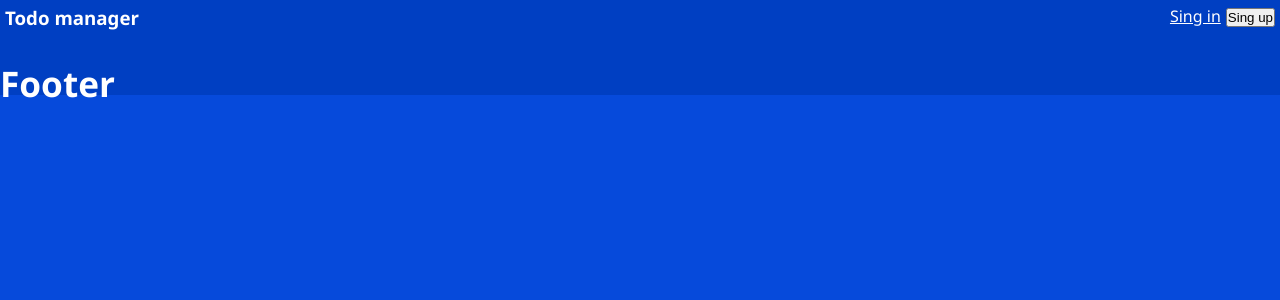
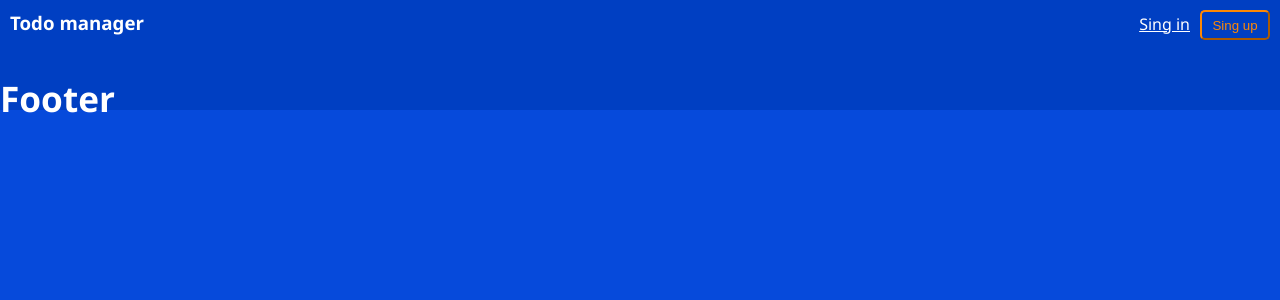
Before and after one commit to MIZIEV/ToDo-app_Frontend, a React (Create React App) app: page /add-todo in a window 1280 px wide. Shown: the top 300 px of the page. Built offline with nearby package versions, Linux system fonts and the light colour scheme.

Commit message:
change  style for  sign up button

```diff
--- a/src/components/UI/HeaderComponent.jsx
+++ b/src/components/UI/HeaderComponent.jsx
@@ -37,7 +37,7 @@ function HeaderComponent() {
                     !isAuth &&
                     <div className={`${styles.divright}`}>
                         <NavLink className={`${styles.navlinksignin}`} to="/login">Sing in</NavLink>
-                        <button onClick={() => registrationHandler()}>Sing up</button>
+                        <button className={`${styles.button}`} onClick={() => registrationHandler()}>Sing up</button>
                     </div>
                 }
                 {
--- a/src/styles/Header.module.css
+++ b/src/styles/Header.module.css
@@ -10,21 +10,34 @@
 }
 
 .divleft {
-    padding: 5px;
+    padding: 10px;
     float: left;
 }
 
 .divright {
-    padding: 5px;
+    padding: 10px;
     float: right;
 }
 
 .navlinksignin {
     color: white;
-    padding-right: 5px;
+    padding-right: 10px;
 
 }
 
 .navlinksignin:hover {
     color: #fe8804;
 }
+
+.button {
+    height: 30px;
+    width: 70px;
+    border-radius: 5px;
+    color: #fe8804;
+    border-color: #fe8804;
+    background-color: transparent;
+}
+.button:hover{
+    background-color: #fe8804;
+    color: white;
+}
```
